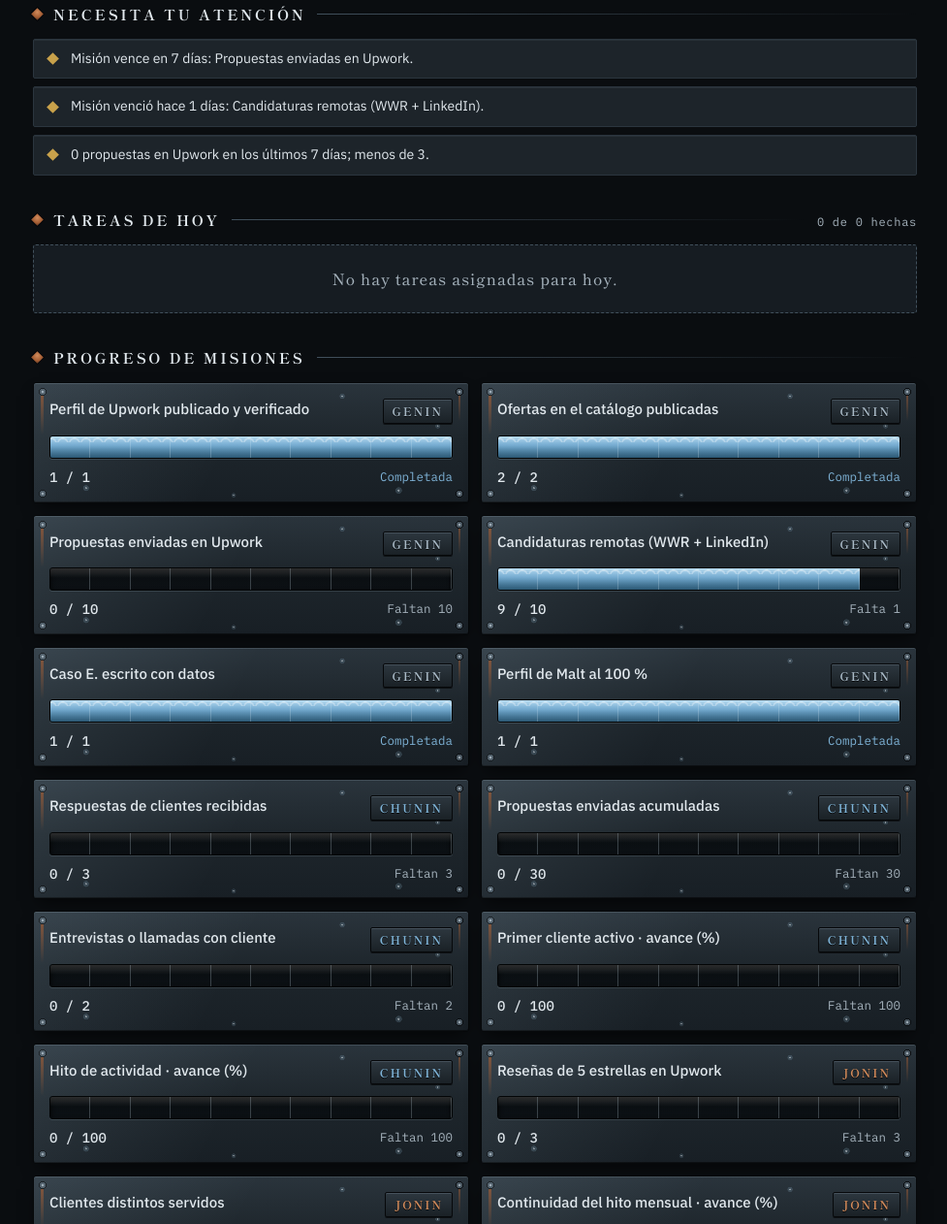
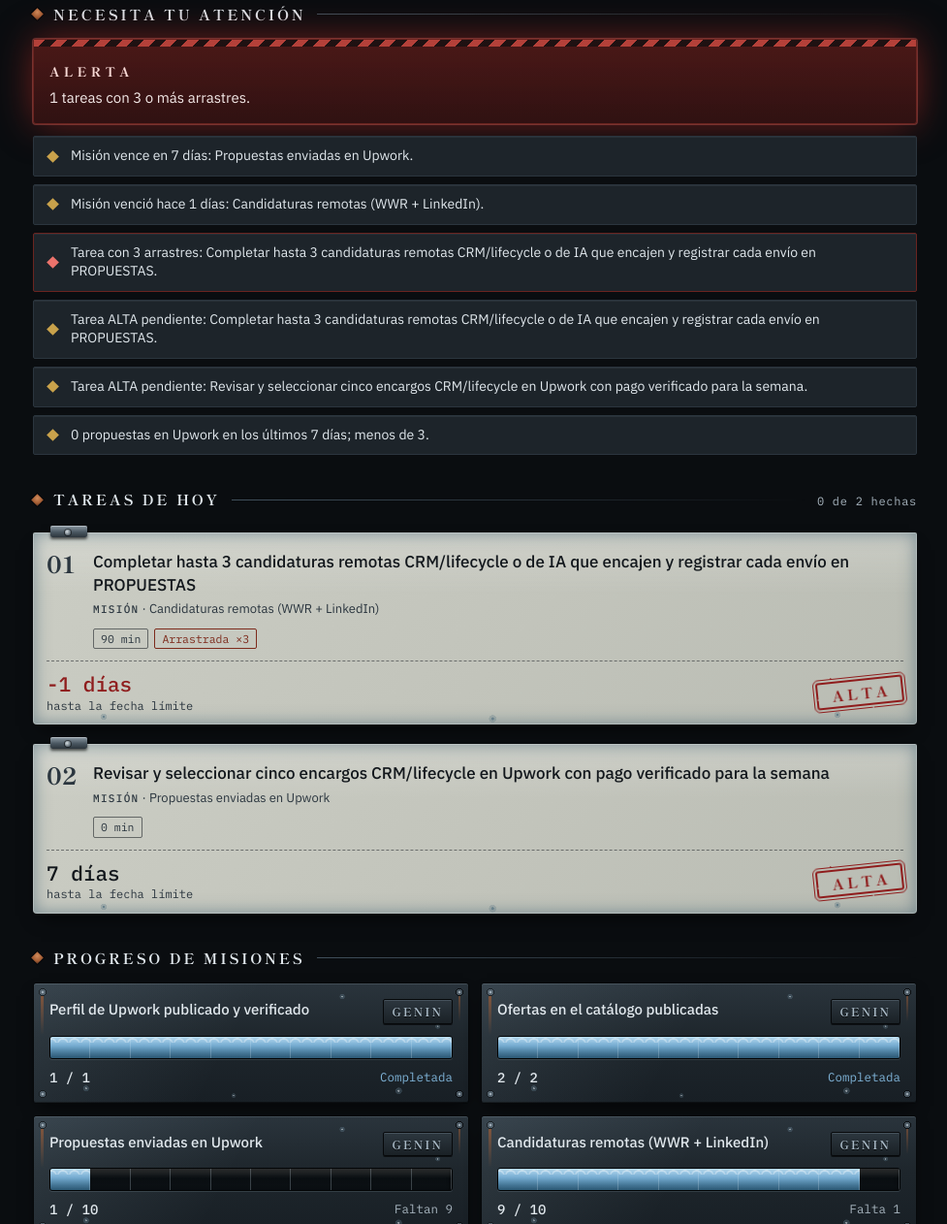
Before and after one commit to joseapenaa/transmision-rebelde, a plain HTML site: page docs/shinobi/index.html in a window 1280 px wide. Shown: the part 818-2080 px from the top of the page at 97% size, without its empty margins (150-1127 px from the left). Drawn offline with Linux system fonts and the light colour scheme.

Commit message:
Transmisión Shinobi · parte 8 · 2026-11-23

```diff
--- a/docs/shinobi/index.html
+++ b/docs/shinobi/index.html
@@ -334,7 +334,7 @@ h2 .count{font-family:var(--mono);font-weight:400;font-size:12px;letter-spacing:
   <header class="top">
     <span class="kj" aria-hidden="true">雨</span>
     <div class="top-in">
-      <p class="status"><span class="live">Transmisión activa</span><span>lunes, 23 de noviembre de 2026</span><span>Parte nº 7</span></p>
+      <p class="status"><span class="live">Transmisión activa</span><span>lunes, 23 de noviembre de 2026</span><span>Parte nº 8</span></p>
       <h1 class="logo">AMEGAKURE<small>Parte diario · línea freelance</small></h1>
     </div>
     <svg class="skyline" viewBox="0 0 1200 170" preserveAspectRatio="xMidYMax slice" aria-hidden="true" focusable="false"><use href="#skyline"/></svg>
@@ -370,7 +370,7 @@ h2 .count{font-family:var(--mono);font-weight:400;font-size:12px;letter-spacing:
   <section class="sec" aria-label="Frase del día">
     <div class="plate quote">
       <span class="cap">Frase del día</span>
-      <p>Los tejados guardan el sonido de la noche.</p>
+      <p>La niebla cubre el camino hasta la siguiente puerta.</p>
       <span class="seal" aria-hidden="true">雨</span>
     </div>
   </section>
@@ -380,12 +380,23 @@ h2 .count{font-family:var(--mono);font-weight:400;font-size:12px;letter-spacing:
   <section class="sec" aria-labelledby="h-atencion">
     <h2 id="h-atencion">Necesita tu atención</h2>
 
+    <div class="alarm" role="alert">
+      <span class="tag">ALERTA</span>
+      <p>1 tareas con 3 o más arrastres.</p>
+    </div>
+
 
     <ul class="notes">
 
       <li>Misión vence en 7 días: Propuestas enviadas en Upwork.</li>
 
       <li>Misión venció hace 1 días: Candidaturas remotas (WWR + LinkedIn).</li>
+
+      <li class="u">Tarea con 3 arrastres: Completar hasta 3 candidaturas remotas CRM/lifecycle o de IA que encajen y registrar cada envío en PROPUESTAS.</li>
+
+      <li>Tarea ALTA pendiente: Completar hasta 3 candidaturas remotas CRM/lifecycle o de IA que encajen y registrar cada envío en PROPUESTAS.</li>
+
+      <li>Tarea ALTA pendiente: Revisar y seleccionar cinco encargos CRM/lifecycle en Upwork con pago verificado para la semana.</li>
 
       <li>0 propuestas en Upwork en los últimos 7 días; menos de 3.</li>
 
@@ -396,9 +407,49 @@ h2 .count{font-family:var(--mono);font-weight:400;font-size:12px;letter-spacing:
 
   <!-- 4. TAREAS DE HOY -->
   <section class="sec" aria-labelledby="h-tareas">
-    <h2 id="h-tareas">Tareas de hoy <span class="count">0 de 0 hechas</span></h2>
+    <h2 id="h-tareas">Tareas de hoy <span class="count">0 de 2 hechas</span></h2>
 
-    <p class="empty">No hay tareas asignadas para hoy.</p>
+    <ol class="orders">
+
+      <li class="order p-alta">
+        <div class="o-top">
+          <span class="o-idx" aria-hidden="true">01</span>
+          <div>
+            <p class="o-text">Completar hasta 3 candidaturas remotas CRM/lifecycle o de IA que encajen y registrar cada envío en PROPUESTAS</p>
+            <p class="o-mission"><b>Misión</b> · Candidaturas remotas (WWR + LinkedIn)</p>
+            <ul class="o-meta">
+              <li>90 min</li>
+
+              <li class="carry">Arrastrada ×3</li>
+            </ul>
+          </div>
+        </div>
+        <div class="o-foot">
+          <p class="o-days near"><b>-1 días</b>hasta la fecha límite</p>
+          <span class="stamp">ALTA</span>
+        </div>
+      </li>
+
+      <li class="order p-alta">
+        <div class="o-top">
+          <span class="o-idx" aria-hidden="true">02</span>
+          <div>
+            <p class="o-text">Revisar y seleccionar cinco encargos CRM/lifecycle en Upwork con pago verificado para la semana</p>
+            <p class="o-mission"><b>Misión</b> · Propuestas enviadas en Upwork</p>
+            <ul class="o-meta">
+              <li>0 min</li>
+
+
+            </ul>
+          </div>
+        </div>
+        <div class="o-foot">
+          <p class="o-days"><b>7 días</b>hasta la fecha límite</p>
+          <span class="stamp">ALTA</span>
+        </div>
+      </li>
+
+    </ol>
 
   </section>
 
@@ -450,10 +501,10 @@ h2 .count{font-family:var(--mono);font-weight:400;font-size:12px;letter-spacing:
           <span class="m-req">Propuestas enviadas en Upwork</span>
           <span class="plaque tier-genin">GENIN</span>
         </div>
-        <div class="tank tank-lg" role="img" aria-label="0 de 10"><span class="lvl" style="width:0%"></span></div>
+        <div class="tank tank-lg" role="img" aria-label="1 de 10"><span class="lvl" style="width:10%"></span></div>
         <p class="m-foot">
-          <span class="got">0 / 10</span>
-          <span class="left">Faltan 10</span>
+          <span class="got">1 / 10</span>
+          <span class="left">Faltan 9</span>
         </p>
       </li>
 
@@ -782,7 +833,7 @@ h2 .count{font-family:var(--mono);font-weight:400;font-size:12px;letter-spacing:
 
   <footer class="foot">
     <span class="seal" aria-hidden="true">雨</span>
-    <span>Generado a las 08:07</span>
+    <span>Generado a las 12:13</span>
     <a href="https://docs.google.com/spreadsheets/d/1bPs_bCp_A_YOiGGhFeEiwJyNyj1Rts2Ii8JhMIeddPI/edit" rel="noopener noreferrer">Centro de mando ↗</a>
     <a href="https://www.upwork.com/freelancers/~016b7ec9835df277b6" rel="noopener noreferrer">Perfil de Upwork ↗</a>
   </footer>
```
